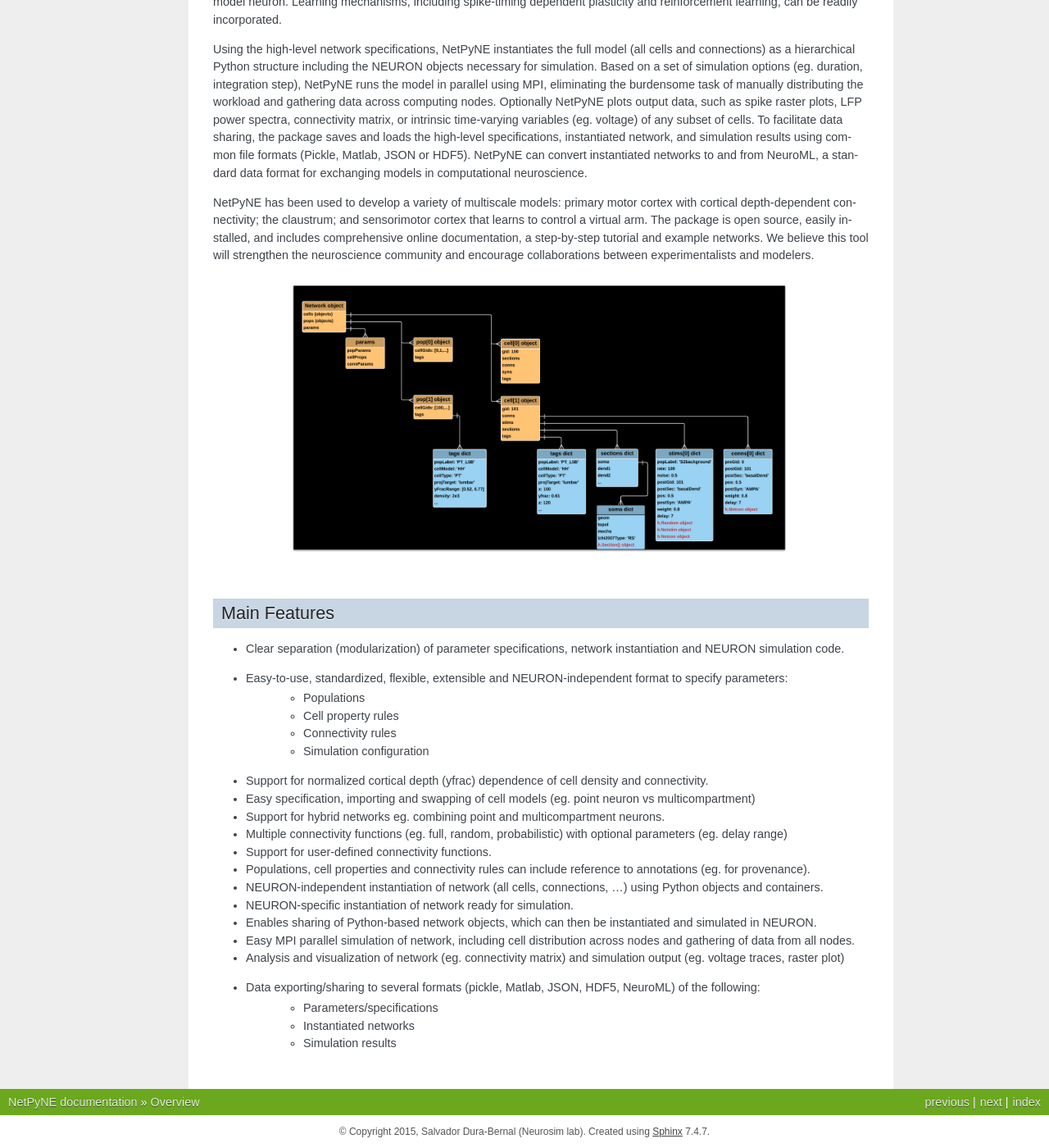
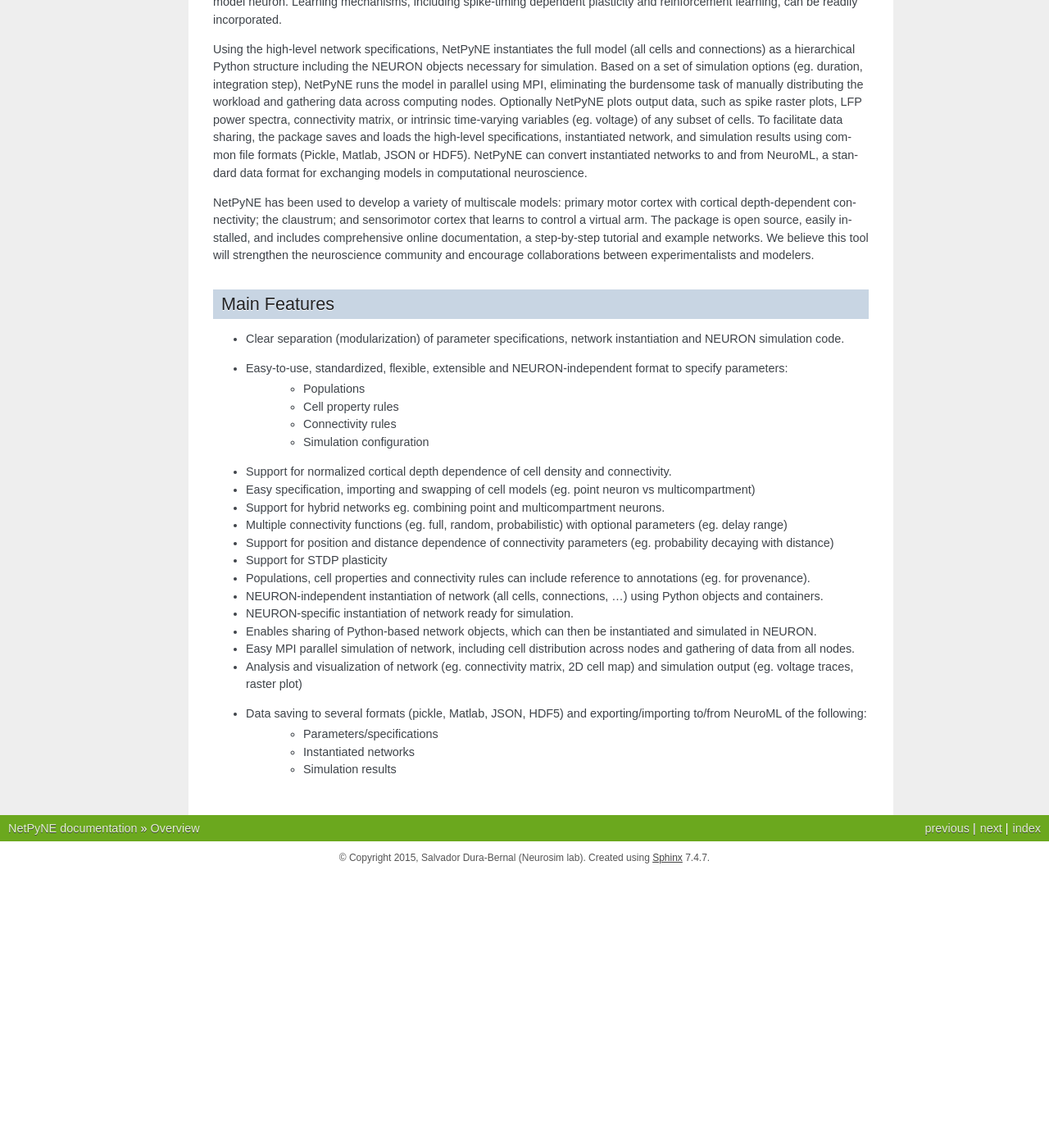
Before and after one commit to suny-downstate-medical-center/netpyne, a Sphinx documentation site: the page built from doc/source/overview.rst, in a window 1280 px wide and 1400 px high, scrolled down 1163 px. Shown: the whole window at 82% size. Built offline with Sphinx 7.4.7, drawn with Linux system fonts in a browser that asks for light colours; after the commit the page ends 2229 px from its top, so only the background shows below that.

Commit message:
added netstruct

```diff
--- a/doc/source/overview.rst
+++ b/doc/source/overview.rst
@@ -6,11 +6,11 @@
 
 NetPyNE (Network development Python package for NEURON) is a python package to facilitate the development and parallel simulation of biological cell networks using the NEURON simulator.
 
+NEURON is a widely used neuronal simulator, with over 1600 published models. It enables multiscale simulation ranging from the molecular to the network level. However, learning to use NEURON, especially running parallel simulations, requires much technical training. NetPyNE (Network development Python package for NEURON) greatly facilitates the development and parallel simulation of biological neuronal networks in NEURON, potentially bringing its benefits to a wider audience, including experimentalists. It is also intended for experienced modelers, providing powerful features to incorporate complex anatomical and physiological data into models.
+
 .. image:: figs/overview.png
 	:width: 80%
 	:align: center
-
-NEURON is a widely used neuronal simulator, with over 1600 published models. It enables multiscale simulation ranging from the molecular to the network level. However, learning to use NEURON, especially running parallel simulations, requires much technical training. NetPyNE (Network development Python package for NEURON) greatly facilitates the development and parallel simulation of biological neuronal networks in NEURON, potentially bringing its benefits to a wider audience, including experimentalists. It is also intended for experienced modelers, providing powerful features to incorporate complex anatomical and physiological data into models.
 
 What can I do with NetPyNE?
 ---------------------------
@@ -24,10 +24,6 @@
 NetPyNE has been used to develop a variety of multiscale models: primary motor cortex with cortical depth-dependent connectivity; the claustrum; and sensorimotor cortex that learns to control a virtual arm. The package is open source, easily installed, and includes comprehensive online documentation, a step-by-step tutorial and example networks. We believe this tool will strengthen the neuroscience community and encourage collaborations between experimentalists and modelers.
 
 
-.. image:: figs/netstruct.png
-	:width: 80%
-	:align: center
-
 
 Main Features
 --------------
@@ -38,18 +34,19 @@
 	* Cell property rules
 	* Connectivity rules
 	* Simulation configuration
-* Support for normalized cortical depth (yfrac) dependence of cell density and connectivity.
+* Support for normalized cortical depth dependence of cell density and connectivity.
 * Easy specification, importing and swapping of cell models (eg. point neuron vs multicompartment)
 * Support for hybrid networks eg. combining point and multicompartment neurons.
 * Multiple connectivity functions (eg. full, random, probabilistic) with optional parameters (eg. delay range)
-* Support for user-defined connectivity functions.
+* Support for position and distance dependence of connectivity parameters (eg. probability decaying with distance)
+* Support for STDP plasticity
 * Populations, cell properties and connectivity rules can include reference to annotations (eg. for provenance).
 * NEURON-independent instantiation of network (all cells, connections, ...) using Python objects and containers.
 * NEURON-specific instantiation of network ready for simulation.
 * Enables sharing of Python-based network objects, which can then be instantiated and simulated in NEURON.
 * Easy MPI parallel simulation of network, including cell distribution across nodes and gathering of data from all nodes.
-* Analysis and visualization of network (eg. connectivity matrix) and simulation output (eg. voltage traces, raster plot)
-* Data exporting/sharing to several formats (pickle, Matlab, JSON, HDF5, NeuroML) of the following:
+* Analysis and visualization of network (eg. connectivity matrix, 2D cell map) and simulation output (eg. voltage traces, raster plot)
+* Data saving to several formats (pickle, Matlab, JSON, HDF5) and exporting/importing to/from NeuroML of the following:
 	* Parameters/specifications
 	* Instantiated networks
 	* Simulation results
--- a/doc/source/tutorial.rst
+++ b/doc/source/tutorial.rst
@@ -491,3 +491,9 @@
 
 Modifying the instantiated network interactively
 -------------------------------------------------
+
+This example is directed at the more experienced users who might want to interact directly with the NetPyNE generated structure containing the network model and NEURON objects.
+
+.. image:: figs/netstruct.png
+	:width: 80%
+	:align: center
```
Also changed, not shown: doc/source/figs/netstruct.png.
